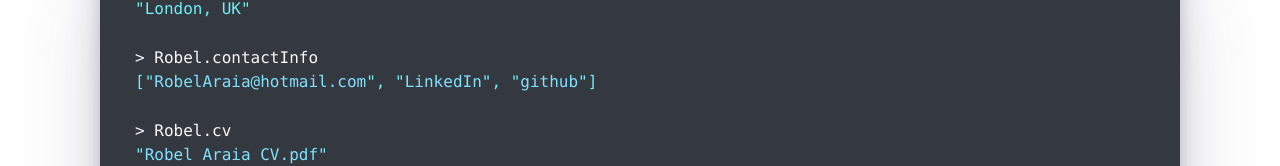
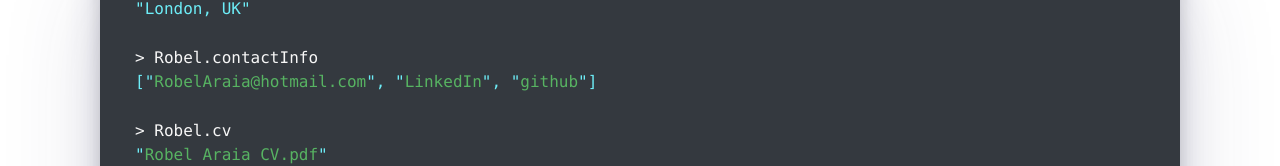
Before and after one commit to RobelAraia/Robel-Portfolio, a React (Create React App) app: page / in a window 1280 px wide. Shown: the part 641-807 px from the top of the page. Built offline with nearby package versions, Linux system fonts and the light colour scheme.

Commit message:
Text colour changes

```diff
--- a/src/components/_About.scss
+++ b/src/components/_About.scss
@@ -45,11 +45,11 @@
       font-family: 'Monaco', Consolas, 'Lucida Console', monospace;
 
       a {
-        color: #7fe1ff;
+        color: #6af575a6;
         text-decoration: none;
       }
       a:hover {
-        color: rgba(72, 116, 197, 0.65);
+        color: #6af575a6;
       }
 
       .statement:first-child {
```
